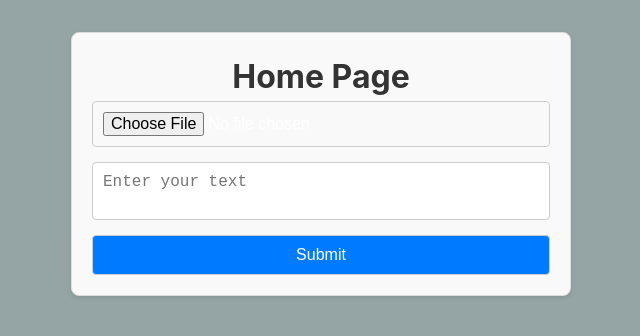
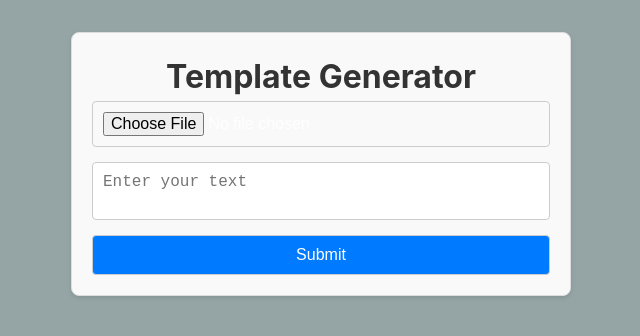
Before and after one commit to techdhara047/template-generator, a React (Vite) app: page / in a window 1280 px wide. Shown: the top 336 px of the page, without its empty margins (319-959 px from the left). Built offline with nearby package versions, Linux system fonts and the light colour scheme.

Commit message:
Update Home.jsx

```diff
--- a/src/pages/Home.jsx
+++ b/src/pages/Home.jsx
@@ -14,7 +14,7 @@ const Home = () => {
 
   return (
     <div className='container'>
-      <h1>Home Page</h1>
+      <h1>Template Generator</h1>
       <form onSubmit={handleSubmit}>
         <input
         accept="image/*"
```
